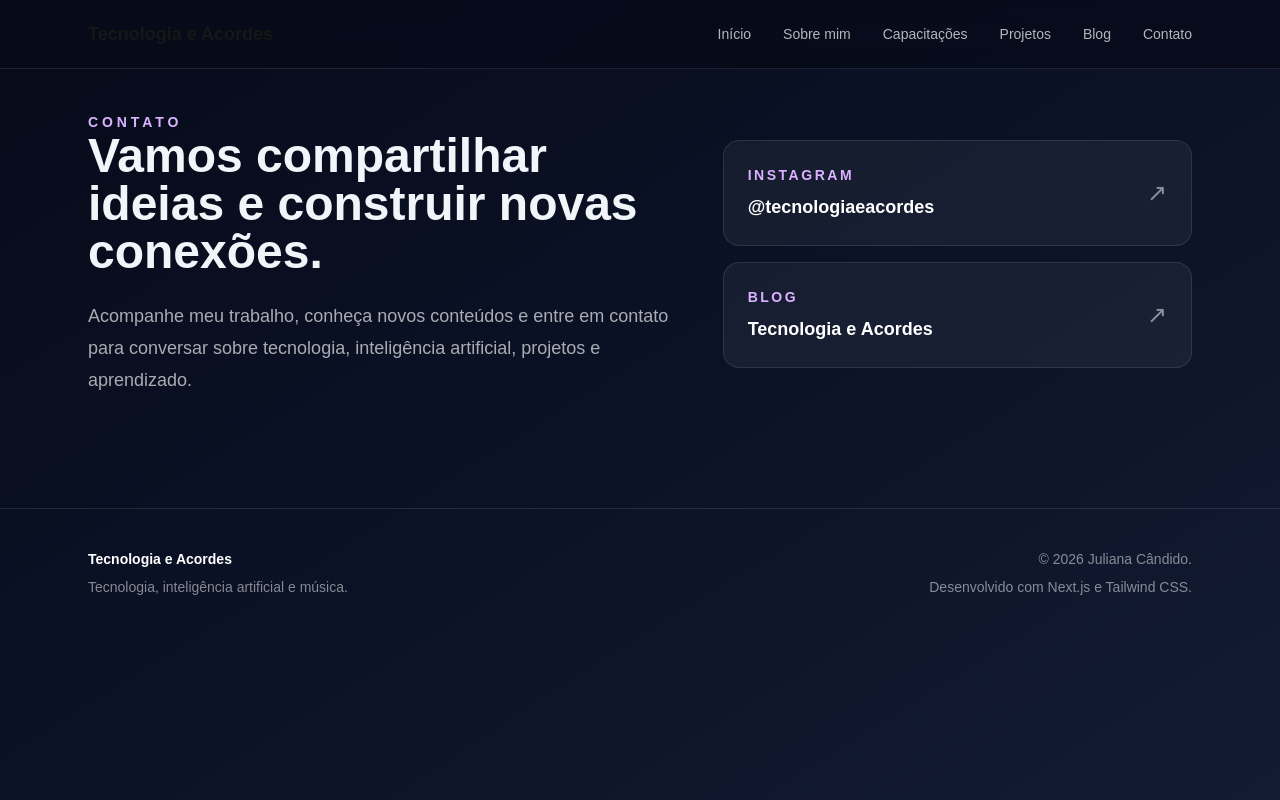
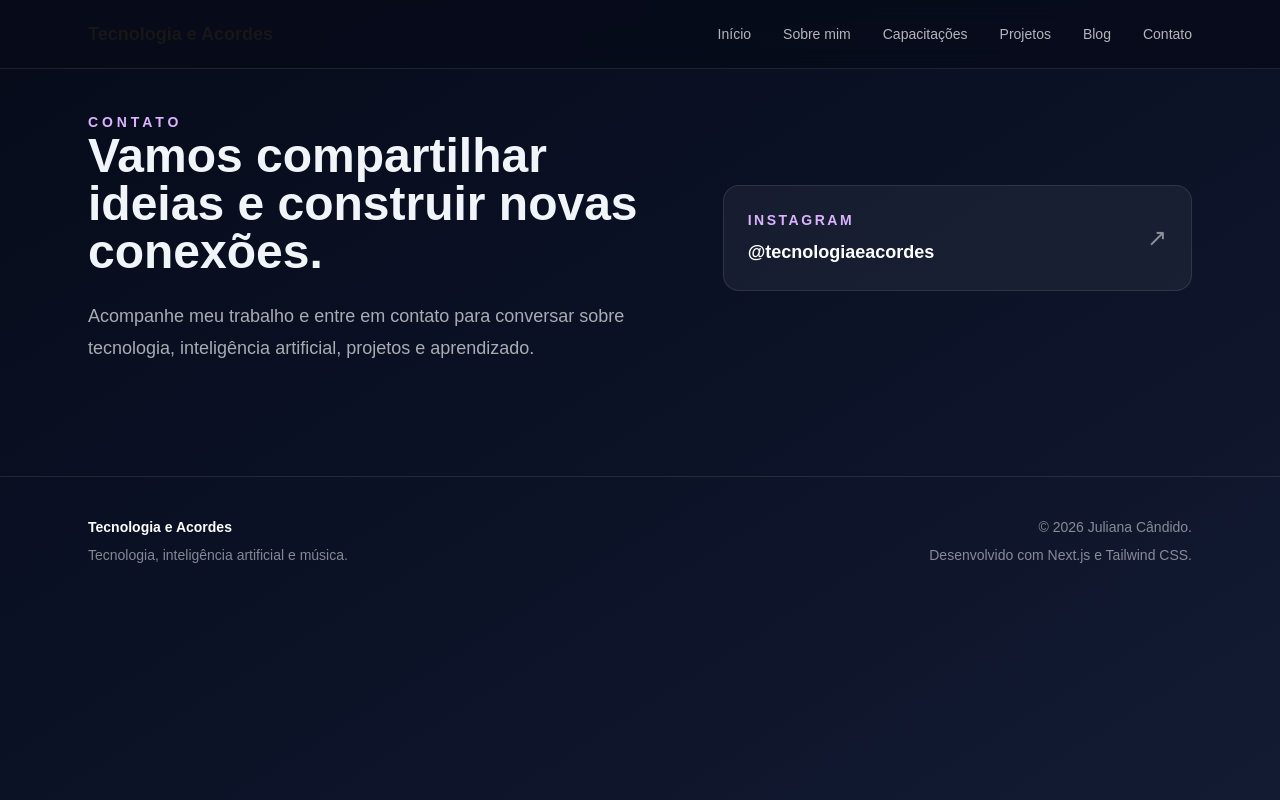
Before and after one commit to j-candido/tecnologia-e-acordes, a Next.js app: page /contato in a window 1280 px wide. Built offline with nearby package versions, Linux system fonts and the light colour scheme.

Commit message:
Atualização página Contatos

```diff
--- a/components/Contact.tsx
+++ b/components/Contact.tsx
@@ -1,16 +1,3 @@
-const contactLinks = [
-    {
-      name: "Instagram",
-      description: "@tecnologiaeacordes",
-      href: "https://www.instagram.com/tecnologiaeacordes/",
-    },
-    {
-      name: "Blog",
-      description: "Tecnologia e Acordes",
-      href: "https://tecnologiaeacordes.blogspot.com/",
-    },
-  ];
-
 export default function Contact() {
   return (
     <section
@@ -23,33 +10,29 @@ const contactLinks = [
             Contato
           </p>
 
-            <h2 className="text-5xl font-bold text-slate-100">
+          <h1 className="text-5xl font-bold text-slate-100">
             Vamos compartilhar ideias e construir novas conexões.
-            </h2>
+          </h1>
 
           <p className="mt-6 text-lg leading-8 text-white/65">
-              Acompanhe meu trabalho, conheça novos conteúdos e entre em contato
-              para conversar sobre tecnologia, inteligência artificial, projetos
-              e aprendizado.
+            Acompanhe meu trabalho e entre em contato para conversar sobre
+            tecnologia, inteligência artificial, projetos e aprendizado.
           </p>
         </div>
 
-          <div className="space-y-4">
-            {contactLinks.map((contact) => (
         <a
-                key={contact.name}
-                href={contact.href}
+          href="https://www.instagram.com/tecnologiaeacordes/"
           target="_blank"
           rel="noopener noreferrer"
           className="group flex items-center justify-between rounded-2xl border border-white/10 bg-white/5 p-6 transition duration-300 hover:border-purple-300/30 hover:bg-white/[0.07]"
         >
           <div>
             <p className="text-sm font-semibold uppercase tracking-[0.18em] text-purple-300">
-                    {contact.name}
+              Instagram
             </p>
 
             <p className="mt-2 text-lg font-semibold text-white">
-                    {contact.description}
+              @tecnologiaeacordes
             </p>
           </div>
 
@@ -60,8 +43,6 @@ const contactLinks = [
             ↗
           </span>
         </a>
-            ))}
-          </div>
       </div>
     </section>
   );
```
Lines whose indentation alone changed are shown as unchanged.
